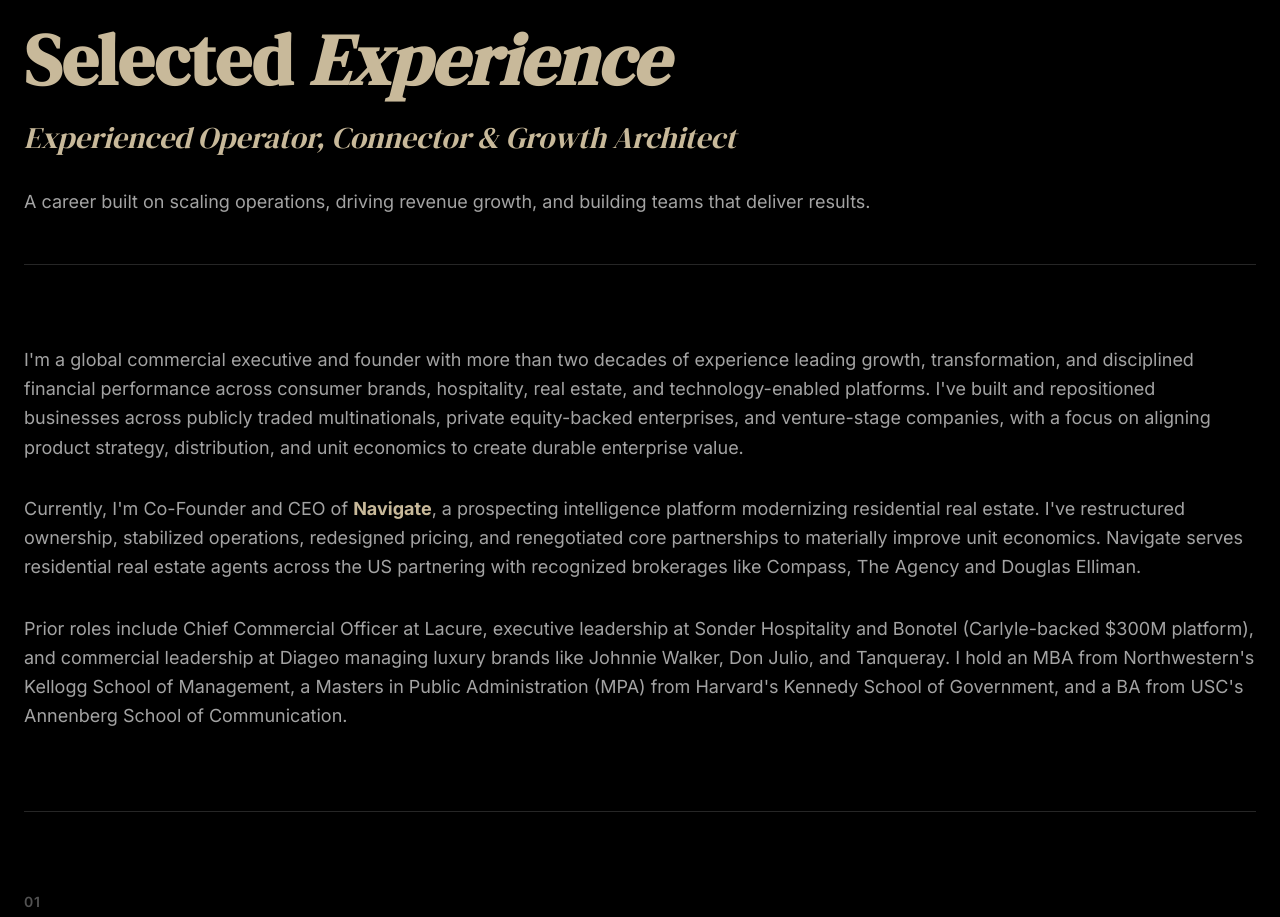
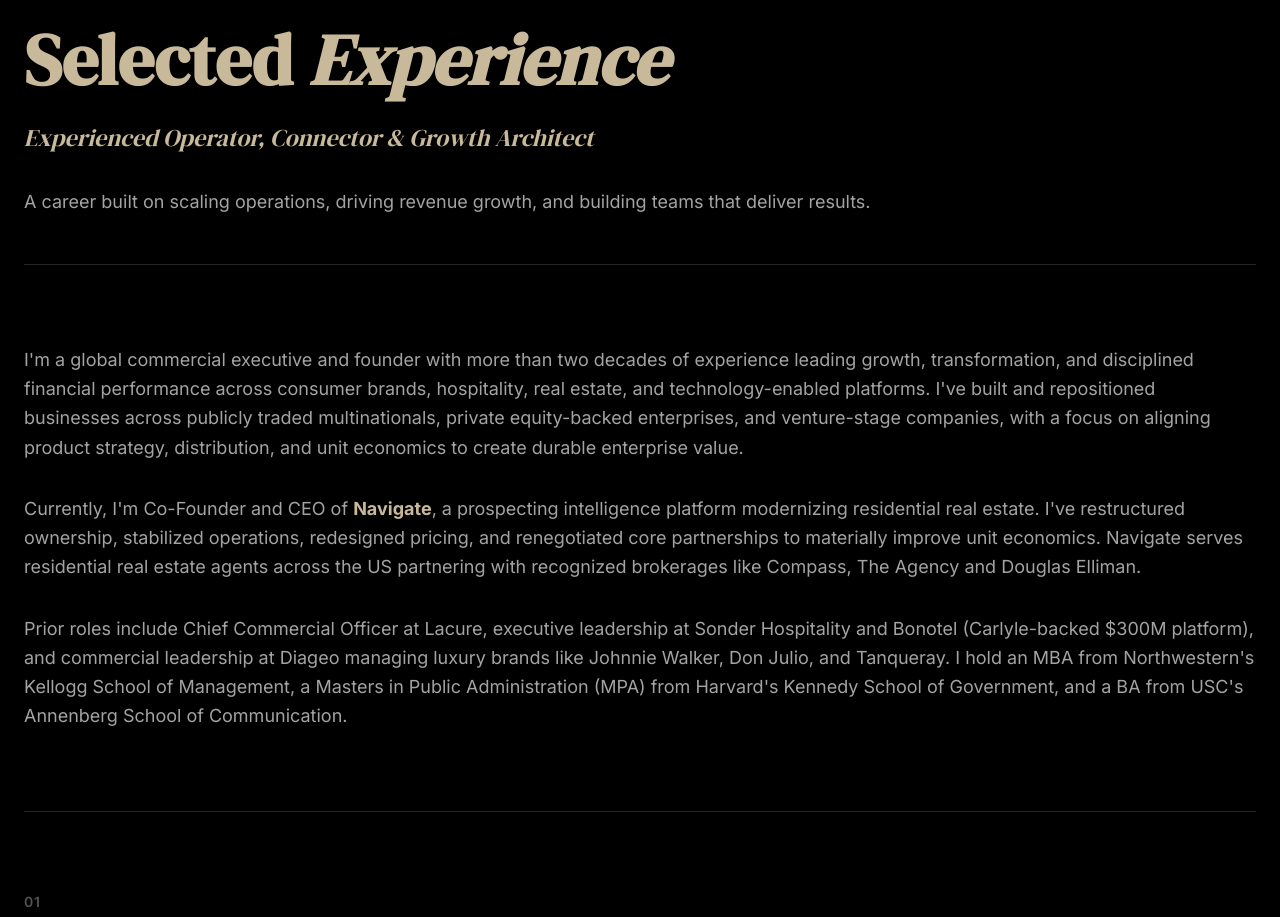
Before and after one commit to letsnavigatebmw/brandonmweaver, a React (Vite) app: page / in a window 1280 px wide. Shown: the part 3740-4657 px from the top of the page. Built offline with nearby package versions, Linux system fonts and the light colour scheme.

Commit message:
Fix subtitle styling: move all style properties to inline style object to ensure gold color and italic display correctly

```diff
--- a/src/components/Projects.jsx
+++ b/src/components/Projects.jsx
@@ -74,7 +74,7 @@ export default function Projects() {
           <h2 className="text-6xl md:text-7xl font-serif mb-6" style={{ color: '#c8b99a' }}>
             Selected <span className="italic">Experience</span>
           </h2>
-          <p className="text-2xl md:text-3xl font-serif mb-8" style={{ color: '#c8b99a', fontStyle: 'italic' }}>
+          <p style={{ color: '#c8b99a', fontStyle: 'italic', fontSize: '1.5rem' }} className="md:text-3xl font-serif mb-8">
             Experienced Operator, Connector & Growth Architect
           </p>
           <p className="text-gray-400 text-lg">
```
